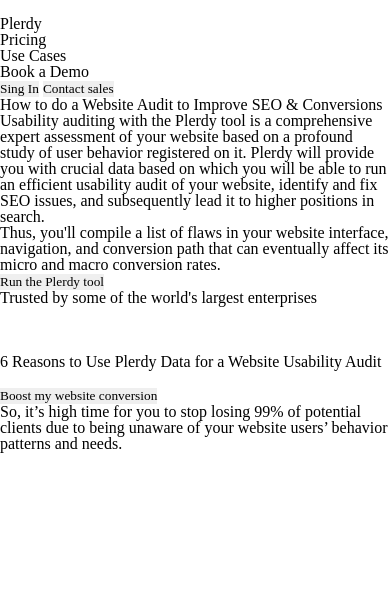
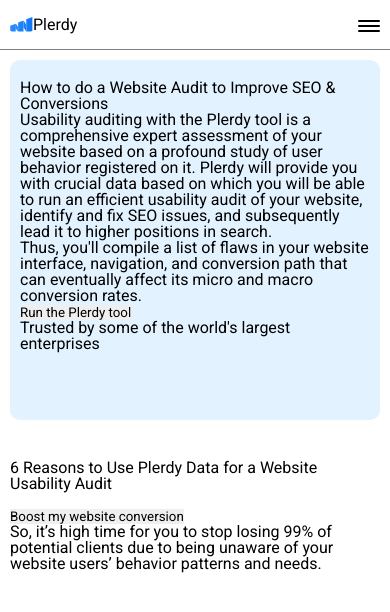
Before and after one commit to TetianaChykalova/plerdy-test, a plain HTML site: page index.html in a window 390 px wide. Drawn offline with Linux system fonts and the light colour scheme.

Commit message:
added burger menu

```diff
--- a/css/style.css
+++ b/css/style.css
@@ -1 +1,140 @@
 @import "nullstyle.css";
+
+body {
+    font-family: 'Roboto', sans-serif;
+}
+.wrapper {
+    width: 100%;
+}
+
+.header {
+    height: 80px;
+    width: 100%;
+    display: flex;
+    padding: 0 90px;
+    justify-content: space-between;
+    align-items: center;
+    border-bottom: 1px solid #7D7D7D;
+    position: fixed;
+    top: 0;
+    left: 0;
+    background: #FFF;
+}
+.header__logo {
+    display: flex;
+    align-items: center;
+}
+.header__menu ul {
+    display: flex;
+}
+.header__menu ul li {
+    margin: 0 30px 0 0;
+}
+.header__menu ul li:last-child {
+    margin: 0;
+}
+
+
+.about {
+    margin: 120px 90px 100px 90px;
+    padding: 55px 65px 20px 50px;
+    background: #E2F2FF;
+    border-radius: 10px;
+}
+
+
+.reasons {
+    padding: 0 0 0 90px;
+}
+
+
+/*ADAPTIVE*/
+@media (min-width: 768px) {
+    .header__burger {
+        display: none;
+    }
+}
+@media (max-width: 767px) {
+    .header .header__logo {
+        display: none;
+    }
+    .header {
+        z-index: 2;
+        border: none;
+        height: 100%;
+        margin: 50px 0 0 0;
+        padding: 20px 10px;
+        flex-direction: column;
+        justify-content: flex-start;
+        align-items: flex-end;
+        position: absolute;
+        top: -1000vh;
+        right: 0;
+        transition: all 2s ease-in-out 0s;
+    }
+    .active {
+        top: 0;
+        transition: all 2s ease-in-out -1s;
+    }
+    .header__burger {
+        z-index: 5;
+        height: 50px;
+        width: 100%;
+        padding: 0 10px;
+        display: flex;
+        align-items: center;
+        border-bottom: 1px solid #7D7D7D;
+        justify-content: space-between;
+    }
+    .header__line {
+        width: 22px;
+        height: 20px;
+    }
+    .header__line span,
+    .header__line span:after,
+    .header__line span:before {
+        content: '';
+        width: 22px;
+        height: 2px;
+        background: #000;
+        border-radius: 5px;
+        z-index: 10;
+        position: absolute;
+    }
+    .header__line span {
+        top: 25px;
+        right: 10px;
+    }
+    .header__line span:after {
+        top: 5px;
+    }
+    .header__line span:before {
+        bottom: 5px;
+    }
+
+    .header__menu ul {
+        flex-direction: column;
+        align-items: flex-end;
+    }
+    .header__menu ul li {
+        margin: 0 0 10px 0;
+    }
+    .header__menu ul li:last-child {
+        margin: 0 0 20px 0;
+    }
+    .header__button {
+        display: flex;
+        flex-direction: column;
+    }
+    .header__button button {
+        margin: 0 0 10px 0;
+    }
+    .about {
+        margin: 10px 10px 40px 10px;
+        padding: 20px 10px;
+    }
+    .reasons {
+        padding: 0;
+        margin: 0 10px;
+    }
+}
--- a/index.html
+++ b/index.html
@@ -6,20 +6,42 @@
           content="width=device-width, user-scalable=no, initial-scale=1.0, maximum-scale=1.0, minimum-scale=1.0">
 
     <link rel="stylesheet" href="css/style.css">
+    <link rel="preconnect" href="https://fonts.googleapis.com">
+    <link rel="preconnect" href="https://fonts.gstatic.com" crossorigin>
+    <link href="https://fonts.googleapis.com/css2?family=Roboto:wght@400;500;700&display=swap" rel="stylesheet">
+
     <title>Title</title>
 </head>
 <body>
 
-<header>
+<div class="wrapper">
+
+    <div class="header__burger">
         <div class="header__logo">
-        <img src="" alt="">
+            <img src="img/logo.png" alt="">
+            <h2>Plerdy</h2>
+        </div>
+        <div class="header__line">
+            <span></span>
+        </div>
+    </div>
+
+    <header class="header">
+        <div class="header__logo">
+            <img src="img/logo.png" alt="">
             <h2>Plerdy</h2>
         </div>
         <div class="header__menu">
             <ul>
-            <li>Pricing</li>
-            <li>Use Cases</li>
-            <li>Book a Demo</li>
+                <li>
+                    <a href="#">Pricing</a>
+                </li>
+                <li>
+                    <a href="#">Use Cases</a>
+                </li>
+                <li>
+                    <a href="#">Book a Demo</a>
+                </li>
             </ul>
         </div>
         <div class="header__button">
@@ -31,16 +53,18 @@
     <main>
 
         <!--    about-->
-    <section>
+        <section class="about">
             <div class="about__left">
                 <div class="about__title">
                     <h1>How to do a Website Audit to Improve SEO & Conversions</h1>
                 </div>
                 <div class="about__text">
                     <p>
-                    Usability auditing with the Plerdy tool is a comprehensive expert assessment of your website based
+                        Usability auditing with the Plerdy tool is a comprehensive expert assessment of your website
+                        based
                         on a profound study of user behavior registered on it. Plerdy will provide you with crucial data
-                    based on which you will be able to run an efficient usability audit of your website, identify and
+                        based on which you will be able to run an efficient usability audit of your website, identify
+                        and
                         fix SEO issues, and subsequently lead it to higher positions in search.
                     </p>
                     <p>
@@ -78,7 +102,7 @@
         </section>
 
         <!--    reasons-->
-    <section>
+        <section class="reasons">
             <div class="reasons__head">
                 <div class="reasons__title">
                     <h2>
@@ -107,12 +131,16 @@
                     Boost my website conversion
                 </button>
                 <p>
-                So, it’s high time for you to stop losing 99% of potential clients due to being unaware of your website
+                    So, it’s high time for you to stop losing 99% of potential clients due to being unaware of your
+                    website
                     users’ behavior patterns and needs.
                 </p>
             </div>
         </section>
     </main>
+</div>
+
+<script src="js/script.js"></script>
 
 </body>
 </html>
--- a/js/script.js
+++ b/js/script.js
@@ -0,0 +1,6 @@
+const burgerContent = document.querySelector('.header')
+const burgerLine = document.querySelector('.header__line')
+
+burgerLine.addEventListener('click', function () {
+    burgerContent.classList.toggle('active')
+})
```
Also changed, not shown: img/about-woman.png (added), img/icons/arrow-left.png (added), img/icons/arrow-right.png (added), img/logo-with-text.png (added), img/logo.png (added), img/schedule-01.png (added), img/schedule-02.png (added), img/schedule-03.png (added), img/trust-01.png (added), img/trust-02.png (added), img/trust-03.png (added), img/trust-04.png (added), img/trust-05.png (added). Lines whose indentation alone changed are shown as unchanged.
